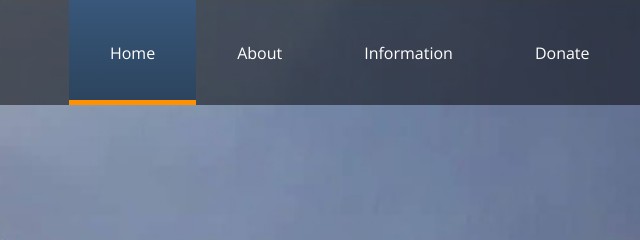
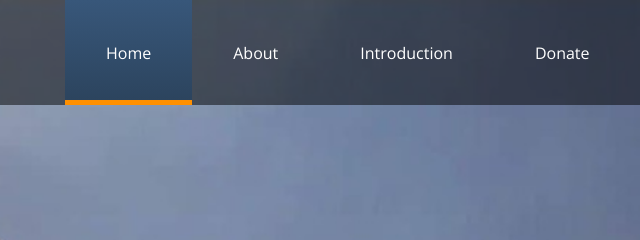
Before and after one commit to spavan007/saibaba, a plain HTML site: page index.html in a window 1280 px wide. Shown: the top 240 px of the page, 409-1049 px from the left. Drawn offline with nearby package versions, Linux system fonts and the light colour scheme; some packages are replaced by stand-ins of ours.

Commit message:
Update index.html

```diff
--- a/index.html
+++ b/index.html
@@ -51,7 +51,7 @@ http://www.templatemo.com/tm-473-november
                                 <span class="menu-item-bg"></span>
                             </li>
                             <li>
-                                <a href="#services">Information</a>
+                                <a href="#services">Introduction</a>
                                 <span class="menu-item-bg"></span>
                             </li>
                             <li>
```
